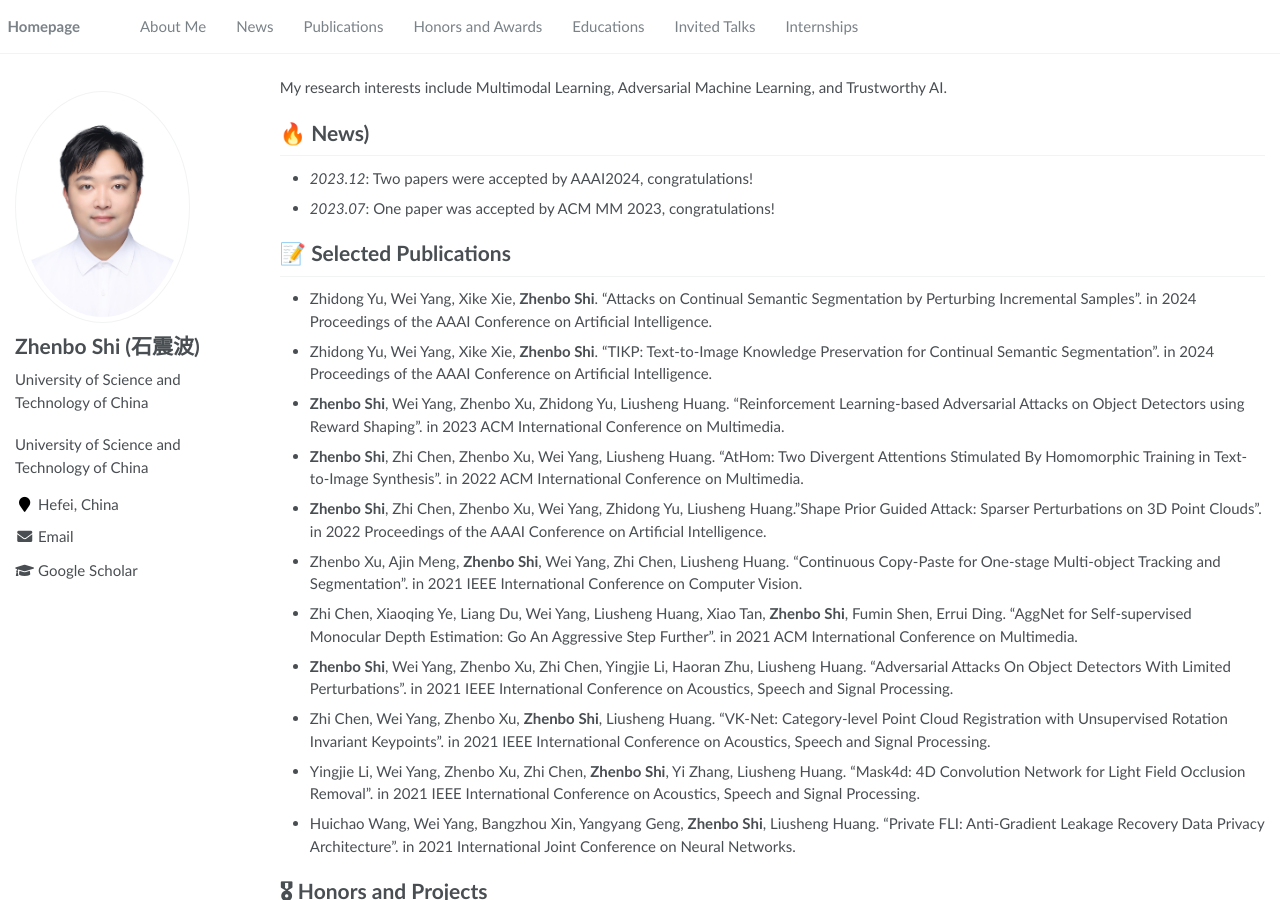
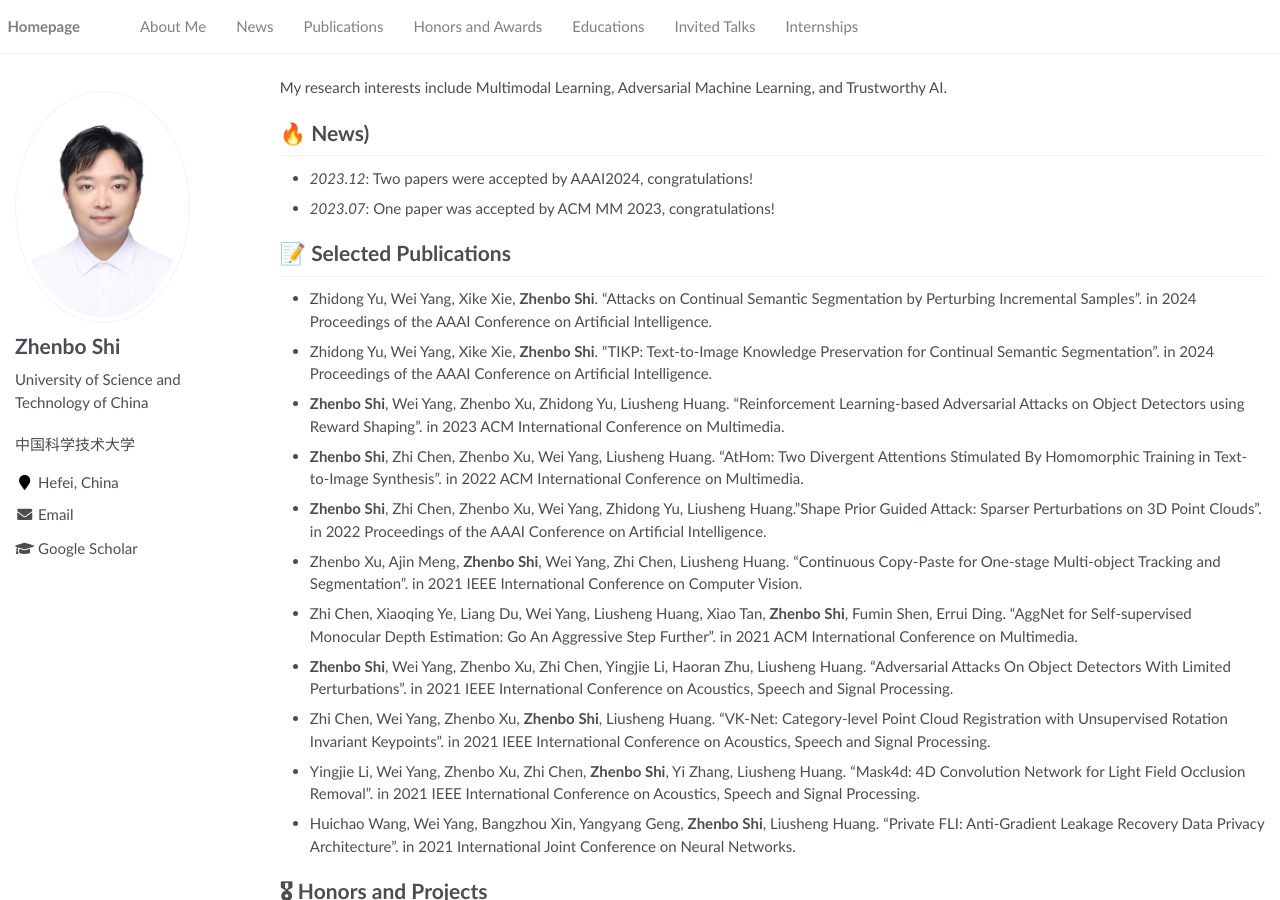
Before and after one commit to shizhenbo/shizhenbo.github.io, a Jekyll site: the page built from _pages/about.md, in a window 1280 px wide and 900 px high. Built offline with Jekyll 4.4.1, drawn with Linux system fonts in a browser that asks for light colours.

Commit message:
Update _config.yml

```diff
--- a/_config.yml
+++ b/_config.yml
@@ -7,7 +7,7 @@
 
 # Site Settings
 title                    : "The Page of Zhenbo Shi"
-description              : "University of Science and Technology of China"
+description              : "中国科学技术大学"
 repository               : "shizhenbo/shizhenbo.github.io"
 google_scholar_stats_use_cdn : true
 
@@ -21,7 +21,7 @@ baidu_site_verification  :  # get baidu_site_verification from https://ziyuan.ba
 
 # Site Author
 author:
-  name             : "Zhenbo Shi (石震波)"
+  name             : "Zhenbo Shi"
   avatar           : "images/SHIZHENBO.png"
   bio              : "University of Science and Technology of China"
   location         : "Hefei, China"
```
